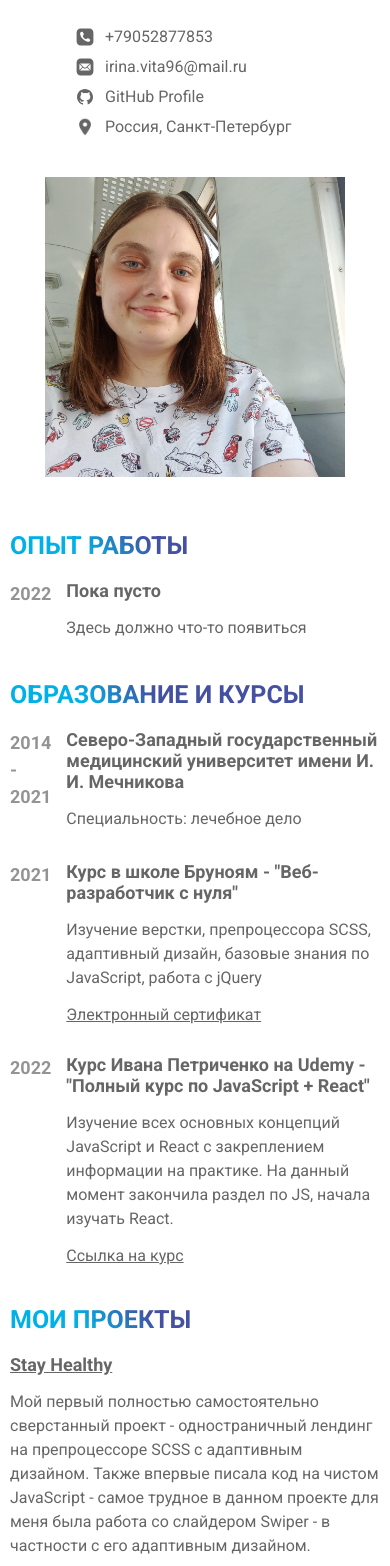
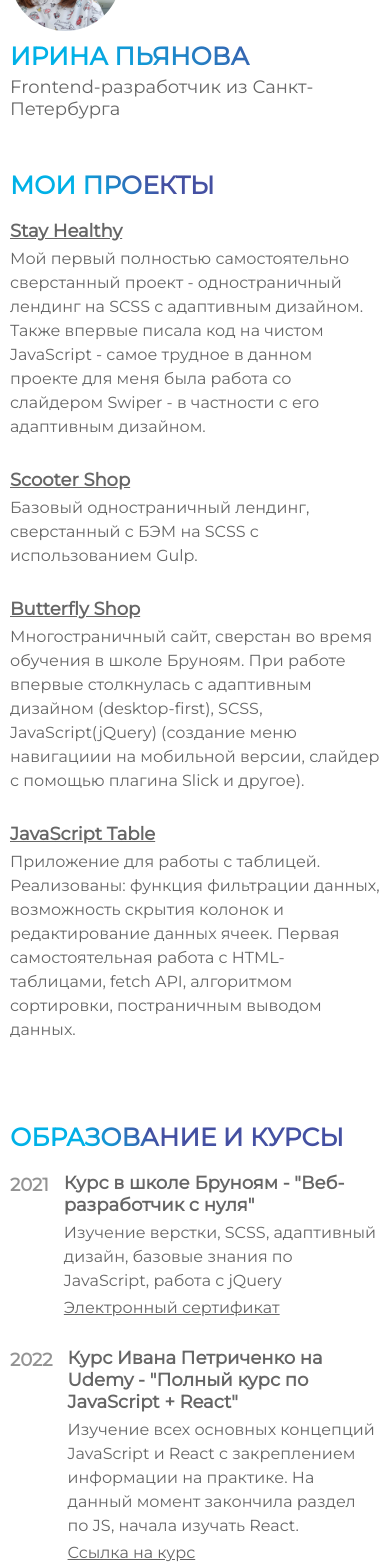
Before and after one commit to irinapyanova/Irina-Pyanova-Resume, a plain HTML site: page index.html in a window 390 px wide. Shown: the part 110-1676 px from the top of the page. Drawn offline with Linux system fonts and the light colour scheme.

Commit message:
update resume structure&text, fix styles

```diff
--- a/index.html
+++ b/index.html
@@ -1,5 +1,6 @@
 <!DOCTYPE html>
 <html lang="ru">
+
 <head>
   <meta charset="UTF-8">
   <meta http-equiv="X-UA-Compatible" content="IE=edge">
@@ -7,7 +8,8 @@
   <link rel="stylesheet" href="style.css">
   <link rel="preconnect" href="https://fonts.googleapis.com">
   <link rel="preconnect" href="https://fonts.gstatic.com" crossorigin>
-      <link href="https://fonts.googleapis.com/css2?family=Roboto:wght@400;700&display=swap" rel="stylesheet">
+  <link href="https://fonts.googleapis.com/css2?family=Montserrat&family=Roboto:wght@400;700&display=swap"
+    rel="stylesheet">
   <title>Резюме</title>
 </head>
 
@@ -17,34 +19,109 @@
     <main class="main">
       <section class="lead">
         <div class="lead__info">
+          <img src="img/resume-pic.jpg" alt="Фотография Ирины Пьяновой" class="lead__pic">
+          <div class="lead__name">
             <h1 class="lead__title">Ирина Пьянова</h1>
-            <h2 class="lead__heading">Frontend Developer</h2>
-            <ul class="contacts">
-              <li class="contact__item">
-                <i class="contact__item-icon" style="background-image: url('img/icon-phone.svg');"></i>
-                <a href="tel:+79052877853" class="contacts__item-link">+79052877853</a>
+            <h2 class="lead__heading">Frontend-разработчик из Санкт-Петербурга</h2>
+          </div>
+        </div>
+      </section>
+
+      <section class="resume">
+        <div class="resume__section" id="projects">
+          <h3 class="resume__section-title">Мои проекты</h3>
+          <ul class="resume__list">
+            <li class="resume__item resume__item--projects">
+              <i class="resume__icon"></i>
+              <div class="resume__text">
+                <h4 class="resume__text-title">
+                  <a target="_blank" href="https://irinapyanova.github.io/stay-healthy/"
+                    class="resume__project-link">Stay Healthy</a>
+                </h4>
+                <p class="resume__text-info">Мой первый полностью самостоятельно сверстанный проект - одностраничный
+                  лендинг на SCSS с адаптивным дизайном. Также впервые писала код на чистом JavaScript - самое трудное в
+                  данном проекте для меня была работа со слайдером Swiper - в частности с его адаптивным дизайном.</p>
+              </div>
             </li>
 
-              <li class="contact__item">
-                <i class="contact__item-icon" style="background-image: url('img/icon-mail.svg');"></i>
-                <a href="mailto:irina.vita96@mail.ru" class="contacts__item-link">irina.vita96@mail.ru</a>
+            <li class="resume__item resume__item--projects">
+              <i class="resume__icon"></i>
+              <div class="resume__text">
+                <h4 class="resume__text-title">
+                  <a target="_blank" href="https://irinapyanova.github.io/Scooter-shop/"
+                    class="resume__project-link">Scooter Shop</a>
+                </h4>
+                <p class="resume__text-info">Базовый одностраничный лендинг, сверстанный с БЭМ на SCSS с использованием
+                  Gulp.</p>
+              </div>
             </li>
 
-              <li class="contact__item">
-                <i class="contact__item-icon" style="background-image: url('img/icon-github.svg');"></i>
-                <a href="https://github.com/irinapyanova" class="contacts__item-link">GitHub Profile</a>
+            <li class="resume__item resume__item--projects">
+              <i class="resume__icon"></i>
+              <div class="resume__text">
+                <h4 class="resume__text-title">
+                  <a target="_blank" href="https://irinapyanova.github.io/butterfly-shop-pyanova/"
+                    class="resume__project-link">Butterfly Shop</a>
+                </h4>
+                <p class="resume__text-info">Многостраничный сайт, сверстан во время обучения в школе Бруноям. При
+                  работе впервые столкнулась с адаптивным дизайном (desktop-first), SCSS, JavaScript(jQuery) (создание
+                  меню навигациии на мобильной версии, слайдер с помощью плагина Slick и другое).</p>
+              </div>
             </li>
 
-              <li class="contact__item">
-                <i class="contact__item-icon" style="background-image: url('img/icon-location.png');"></i>
-                Россия, Санкт-Петербург
+            <li class="resume__item resume__item--projects">
+              <i class="resume__icon"></i>
+              <div class="resume__text">
+                <h4 class="resume__text-title">
+                  <a target="_blank" href="https://irinapyanova.github.io/Table-JS/"
+                    class="resume__project-link">JavaScript Table</a>
+                </h4>
+                <p class="resume__text-info">Приложение для работы с таблицей. Реализованы: функция фильтрации данных,
+                  возможность скрытия колонок и редактирование данных ячеек. Первая самостоятельная работа с
+                  HTML-таблицами, fetch API, алгоритмом сортировки, постраничным выводом данных.</p>
+              </div>
             </li>
           </ul>
         </div>
-          <img src="img/resume-pic.jpg" alt="Фотография Ирины Пьяновой" class="lead__pic">
-        </section>
 
-        <section class="resume">
+        <div class="resume__section">
+          <h3 class="resume__section-title">Образование и курсы</h3>
+          <ul class="resume__list">
+
+            <li class="resume__item">
+              <span class="resume__year">2021</span>
+              <i class="resume__icon"></i>
+              <div class="resume__text">
+                <h4 class="resume__text-title">Курс в школе Бруноям - "Веб-разработчик с нуля"</h4>
+                <p class="resume__text-info">Изучение верстки, SCSS, адаптивный дизайн, базовые знания по JavaScript,
+                  работа с jQuery</p>
+                <a href="files/certificate-pyanova.pdf" class="diploma-link">Электронный сертификат</a>
+              </div>
+            </li>
+
+            <li class="resume__item">
+              <span class="resume__year">2022</span>
+              <i class="resume__icon"></i>
+              <div class="resume__text">
+                <h4 class="resume__text-title">Курс Ивана Петриченко на Udemy - "Полный курс по JavaScript + React"</h4>
+                <p class="resume__text-info">Изучение всех основных концепций JavaScript и React c закреплением
+                  информации на практике. На данный момент закончила раздел по JS, начала изучать React.</p>
+                <a href="https://www.udemy.com/course/javascript_full/" class="diploma-link">Ссылка на курс</a>
+              </div>
+            </li>
+
+            <li class="resume__item">
+              <span class="resume__year">2014 - 2021</span>
+              <i class="resume__icon"></i>
+              <div class="resume__text">
+                <h4 class="resume__text-title">Северо-Западный государственный медицинский университет имени И. И.
+                  Мечникова</h4>
+                <p class="resume__text-info">Специальность: лечебное дело</p>
+              </div>
+            </li>
+          </ul>
+        </div>
+
         <div class="resume__section">
           <h3 class="resume__section-title">Опыт работы</h3>
           <ul class="resume__list">
@@ -58,98 +135,34 @@
             </li>
           </ul>
         </div>
-
-          <div class="resume__section">
-            <h3 class="resume__section-title">Образование и курсы</h3>
-            <ul class="resume__list">
-              <li class="resume__item">
-                <span class="resume__year">2014 - 2021</span>
-                <i class="resume__icon"></i>
-                <div class="resume__text">
-                  <h4 class="resume__text-title">Северо-Западный государственный медицинский университет имени И. И. Мечникова</h4>
-                  <p class="resume__text-info">Специальность: лечебное дело</p>
-                </div>
-              </li>
-
-              <li class="resume__item">
-                <span class="resume__year">2021</span>
-                <i class="resume__icon"></i>
-                <div class="resume__text">
-                  <h4 class="resume__text-title">Курс в школе Бруноям - "Веб-разработчик с нуля"</h4>
-                  <p class="resume__text-info">Изучение верстки, препроцессора SCSS, адаптивный дизайн, базовые знания по JavaScript, работа с jQuery</p>
-                  <a href="files/certificate-pyanova.pdf" class="diploma-link">Электронный сертификат</a>
-                </div>
-              </li>
-
-              <li class="resume__item">
-                <span class="resume__year">2022</span>
-                <i class="resume__icon"></i>
-                <div class="resume__text">
-                  <h4 class="resume__text-title">Курс Ивана Петриченко на Udemy - "Полный курс по JavaScript + React"</h4>
-                  <p class="resume__text-info">Изучение всех основных концепций JavaScript и React c закреплением информации на практике. На данный момент закончила раздел по JS, начала изучать React.</p>
-                  <a href="https://www.udemy.com/course/javascript_full/" class="diploma-link">Ссылка на курс</a>
-                </div>
-              </li>
-            </ul>
-          </div>
-
-          <div class="resume__section">
-            <h3 class="resume__section-title">Мои проекты</h3>
-            <ul class="resume__list">
-              <li class="resume__item resume__item--projects">
-                <i class="resume__icon"></i>
-                <div class="resume__text">
-                  <h4 class="resume__text-title">
-                    <a href="https://irinapyanova.github.io/stay-healthy/" class="resume__project-link">Stay Healthy</a>
-                  </h4>
-                  <p class="resume__text-info">Мой первый полностью самостоятельно сверстанный проект - одностраничный лендинг на препроцессоре SCSS с адаптивным дизайном. Также впервые писала код на чистом JavaScript -
-                  самое трудное в данном проекте для меня была работа со слайдером Swiper - в частности с его адаптивным дизайном.</p>
-                </div>
-              </li>
-
-              <li class="resume__item resume__item--projects">
-                <i class="resume__icon"></i>
-                <div class="resume__text">
-                  <h4 class="resume__text-title">
-                    <a href="https://irinapyanova.github.io/Scooter-shop/" class="resume__project-link">Scooter Shop</a>
-                  </h4>
-                  <p class="resume__text-info">Базовый одностраничный лендинг, сверстанный по технологии БЭМ на препроцессоре SCSS с использованием таск-менеджера Gulp.</p>
-                </div>
-              </li>
-
-              <li class="resume__item resume__item--projects">
-                <i class="resume__icon"></i>
-                <div class="resume__text">
-                  <h4 class="resume__text-title">
-                    <a href="https://irinapyanova.github.io/butterfly-shop-pyanova/" class="resume__project-link">Butterfly Shop</a>
-                  </h4>
-                  <p class="resume__text-info">Многостраничный сайт, сверстан во время обучения в школе Бруноям. При работе впервые столкнулась с: адаптивным дизайном (desktop-first),
-                  препроцессором SCSS, JavaScript в форме библиотеки jQuery (создание меню навигациии на мобильной версии, слайдер с помощью плагина slick и другое).</p>
-                </div>
-              </li>
-
-              <li class="resume__item resume__item--projects">
-                <i class="resume__icon"></i>
-                <div class="resume__text">
-                  <h4 class="resume__text-title">
-                    <a href="https://irinapyanova.github.io/Table-JS/" class="resume__project-link">JavaScript Table</a>
-                  </h4>
-                  <p class="resume__text-info">Таблица, построенная на основе данных JSON, с функцией фильтрации
-                  данных колонок, возможностью скрытия колонок и редактирования данных ячеек. Первая самостоятельная
-                  работа с HTML-таблицами, fetch API, алгоритмом сортировки, постраничным выводом данных.</p>
-                </div>
-              </li>
-            </ul>
-          </div>
       </section>
     </main>
 
     <aside class="aside">
       <div class="aside__section">
         <h3 class="aside__title">О себе</h3>
-          <p class="aside__text">Меня зовут Ира, мне 26 и я начинающий frontend-разработчик.
-            Начала серьезно интересоваться web-разработкой примерно 5 месяцев назад, в данной сфере меня вдохновляет возможность постоянно развиваться, совершенствоваться и создавать продукты,
+        <p class="aside__text">Меня зовут Ира, мне 25 и я frontend-разработчик.
+          В сфере web-разработки меня вдохновляют
+          возможность постоянно развиваться, совершенствоваться и создавать продукты,
           полезные для людей. </p>
+      </div>
+      <div class="aside__section">
+        <h3 class="aside__title">Связь со мной</h3>
+        <ul class="contacts">
+          <li class="contact__item">
+            <i class="contact__item-icon" style="background-image: url('img/icon-phone.svg');"></i>
+            <a href="tel:+79052877853" class="contacts__item-link">+7 (905)
+              287-78-53</a>
+          </li>
+          <li class="contact__item">
+            <i class="contact__item-icon" style="background-image: url('img/icon-mail.svg');"></i>
+            <a href="mailto:kizaru001@gmail.com" class="contacts__item-link">kizaru001@gmail.com</a>
+          </li>
+          <li class="contact__item">
+            <i class="contact__item-icon" style="background-image: url('img/icon-github.svg');"></i>
+            <a target="_blank" href="https://github.com/irinapyanova" class="contacts__item-link">GitHub</a>
+          </li>
+        </ul>
       </div>
 
       <div class="aside__section">
@@ -161,18 +174,19 @@
         <h3 class="aside__title">Навыки</h3>
         <ul class="aside__list">
           <li class="aside__item">HTML5, CSS3</li>
+          <li class="aside__item">Адаптивный дизайн</li>
+          <li class="aside__item">SCSS</li>
+          <li class="aside__item">Git, GitHub</li>
+          <li class="aside__item">jQuery</li>
           <li class="aside__item">БЭМ</li>
-            <li class="aside__item">SCSS</li>
-            <li class="aside__item">Адаптивный дизайн</li>
           <li class="aside__item">JavaScript (ES6+)</li>
           <li class="aside__item">Базовые знания React</li>
           <li class="aside__item">Gulp, Webpack</li>
-            <li class="aside__item">jQuery</li>
-            <li class="aside__item">Git, GitHub</li>
           <li class="aside__item">Figma</li>
         </ul>
       </div>
     </aside>
   </div>
 </body>
+
 </html>
--- a/style.css
+++ b/style.css
@@ -2,7 +2,7 @@
   margin: 0;
   padding: 0;
   box-sizing: border-box;
-  font-family: 'Roboto', sans-serif;
+  font-family: 'Montserrat', 'Roboto', sans-serif;
 }
 
 .container {
@@ -19,17 +19,18 @@
 
 .lead {
   display: flex;
-  flex-direction: row-reverse;
-  justify-content: flex-end;
+  flex-direction: column;
   margin-bottom: 50px;
 }
 
 .lead__info {
-  margin-left: 50px;
+  display: flex;
+  flex-direction: row;
+  margin-bottom: 20px;
 }
 
 .lead__title {
-  margin-bottom: 15px;
+  margin-bottom: 5px;
   font-size: 35px;
   font-weight: 700;
   text-transform: uppercase;
@@ -38,11 +39,15 @@
   -webkit-text-fill-color: transparent;
 }
 
+.lead__name {
+  display: flex;
+  flex-direction: column;
+  margin-left: 10px;
+}
+
 .lead__heading {
-  margin-bottom: 30px;
   font-size: 18px;
   font-weight: 400;
-  text-transform: uppercase;
 }
 
 .contacts {
@@ -61,6 +66,7 @@
   height: 20px;
   margin-right: 10px;
   background-size: contain;
+  filter: brightness(10);
 }
 
 .contacts__item-link {
@@ -69,23 +75,25 @@
 }
 
 .contacts__item-link:hover {
-  background: -webkit-linear-gradient(225deg, #4451a3 60%, #00b1e7 79%);
-  -webkit-background-clip: text;
-  -webkit-text-fill-color: transparent;
+  text-decoration: underline;
 }
 
 .lead__pic {
   width: 300px;
-  height: 300px;
+  max-width: 150px;
+  border-radius: 999px;
 }
 
 .resume__section {
-  margin-bottom: 40px;
+  margin-bottom: 5rem;
+}
+
+.resume__section:last-child {
+  margin-bottom: 0;
 }
 
 .resume__section-title {
-  margin-left: 105px;
-  margin-bottom: 40px;
+  margin-bottom: 20px;
   background: -webkit-linear-gradient(225deg, #4450a2 60%, #00b1e7 79%);
   -webkit-background-clip: text;
   -webkit-text-fill-color: transparent;
@@ -126,7 +134,7 @@
 }
 
 .resume__text-title {
-  margin-bottom: 15px;
+  margin-bottom: 5px;
   color: rgba(0, 0, 0, 0.6);
   font-size: 18px;
   font-weight: 700;
@@ -138,7 +146,7 @@
 
 .diploma-link {
   display: inline-block;
-  margin-top: 15px;
+  margin-top: 5px;
   color: inherit;
 }
 
@@ -160,6 +168,10 @@
   background: -webkit-linear-gradient(225deg, #4451a3 60%, #00b1e7 79%);
   -webkit-background-clip: text;
   -webkit-text-fill-color: transparent;
+}
+
+#projects .resume__item {
+  justify-content: flex-start;
 }
 
 .aside {
@@ -205,12 +217,22 @@
   }
 
   .lead__info {
+    flex-direction: column;
     margin: 20px 0 40px 0;
   }
 
-  .contacts {
-    max-width: 240px;
-    margin: 0 auto;
+  .lead__name {
+    text-align: left;
+    margin-left: 0;
+  }
+
+  .lead__pic {
+    max-width: 30%;
+    margin-bottom: 10px;
+  }
+
+  .lead__title {
+    font-size: 25px;
   }
 
   .resume__section-title {
```
Lines whose indentation alone changed are shown as unchanged.
